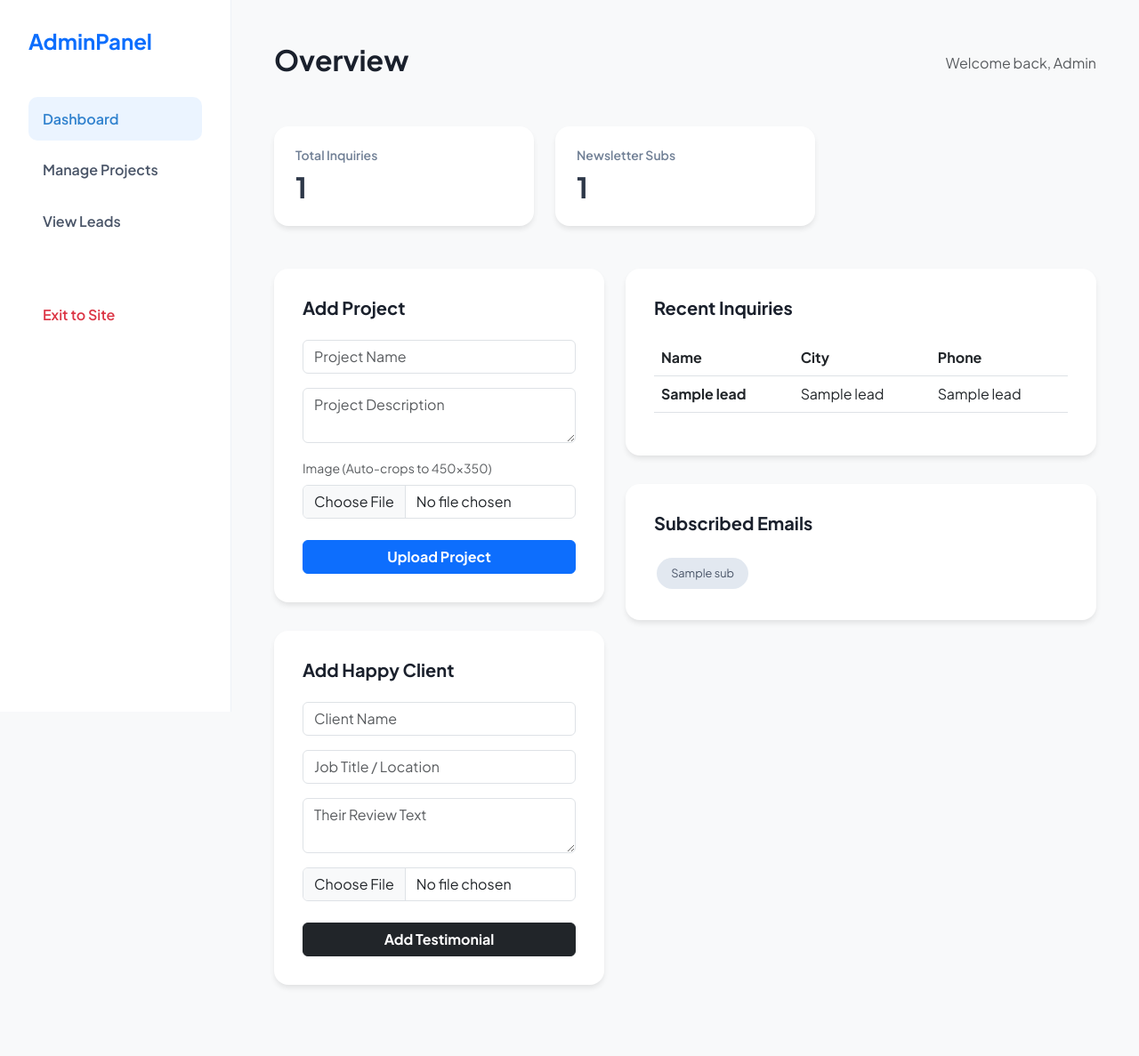
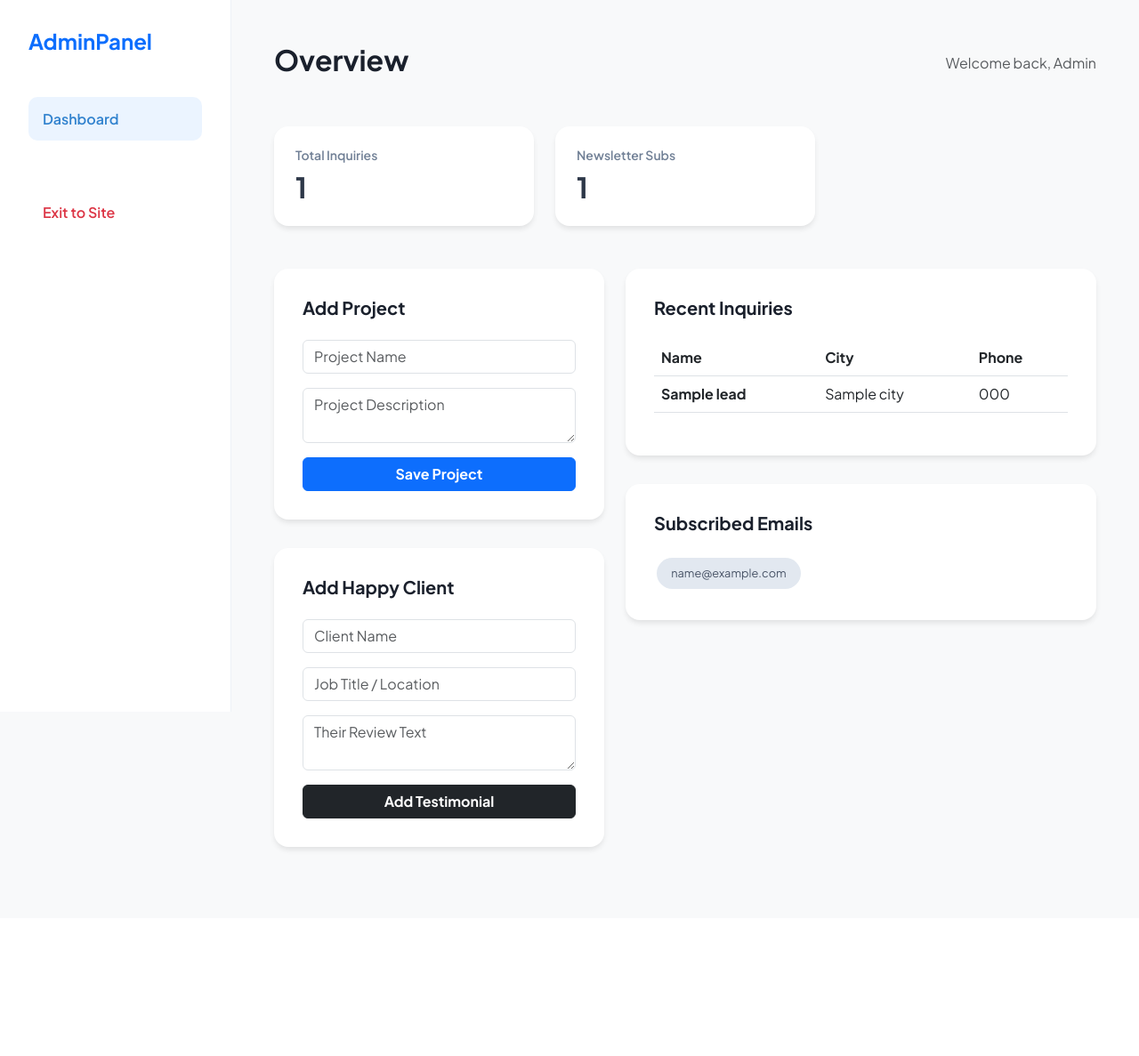
Before and after one commit to diya1704-hash/Full-Stack-Project-EstateElevate, a Flask app: template templates/admin.html in a window 1280 px wide. Shown: the whole page at 89% size. After the commit the page ends 957 px from the top, so only its background shows below. Run offline with Flask 3, Linux system fonts and the light colour scheme; the template is opened without the code that fills it: most values are stand-ins (such as "Sample title", 1, 10 or a date in 2020).

Commit message:
Updated admin panel to work with DictCursor

```diff
--- a/templates/admin.html
+++ b/templates/admin.html
@@ -62,6 +62,8 @@
             padding: 0.8rem 1rem;
             border-radius: 10px;
             margin-bottom: 0.5rem;
+            text-decoration: none;
+            display: block;
         }
 
         .nav-link.active {
@@ -82,13 +84,10 @@
 </head>
 
 <body>
-
     <div class="sidebar">
         <h4 class="fw-bold text-primary mb-5">AdminPanel</h4>
         <nav class="nav flex-column">
             <a class="nav-link active" href="#">Dashboard</a>
-            <a class="nav-link" href="#projects">Manage Projects</a>
-            <a class="nav-link" href="#leads">View Leads</a>
             <a class="nav-link text-danger mt-5" href="/">Exit to Site</a>
         </nav>
     </div>
@@ -118,22 +117,19 @@
             <div class="col-lg-5">
                 <div class="form-box">
                     <h5 class="fw-bold mb-4">Add Project</h5>
-                    <form action="/admin/add_project" method="POST" enctype="multipart/form-data">
+                    <form action="/admin/add_project" method="POST">
                         <input type="text" name="name" class="form-control mb-3" placeholder="Project Name" required>
                         <textarea name="desc" class="form-control mb-3" placeholder="Project Description"></textarea>
-                        <label class="small text-muted mb-2">Image (Auto-crops to 450x350)</label>
-                        <input type="file" name="image" class="form-control mb-4" required>
-                        <button class="btn btn-primary w-100 fw-bold">Upload Project</button>
+                        <button class="btn btn-primary w-100 fw-bold">Save Project</button>
                     </form>
                 </div>
 
                 <div class="form-box">
                     <h5 class="fw-bold mb-4">Add Happy Client</h5>
-                    <form action="/admin/add_client" method="POST" enctype="multipart/form-data">
+                    <form action="/admin/add_client" method="POST">
                         <input type="text" name="name" class="form-control mb-3" placeholder="Client Name" required>
                         <input type="text" name="designation" class="form-control mb-3" placeholder="Job Title / Location">
                         <textarea name="desc" class="form-control mb-3" placeholder="Their Review Text"></textarea>
-                        <input type="file" name="image" class="form-control mb-4" required>
                         <button class="btn btn-dark w-100 fw-bold">Add Testimonial</button>
                     </form>
                 </div>
@@ -154,9 +150,9 @@
                             <tbody>
                                 {% for l in leads %}
                                 <tr>
-                                    <td class="fw-bold">{{ l[1] }}</td>
-                                    <td>{{ l[5] }}</td>
-                                    <td>{{ l[3] }}</td>
+                                    <td class="fw-bold">{{ l['name'] }}</td>
+                                    <td>{{ l['city'] }}</td>
+                                    <td>{{ l['phone'] }}</td>
                                 </tr>
                                 {% endfor %}
                             </tbody>
@@ -168,13 +164,12 @@
                     <h5 class="fw-bold mb-4">Subscribed Emails</h5>
                     <div>
                         {% for s in subs %}
-                        <span class="badge-sub">{{ s[1] }}</span> {% endfor %}
+                        <span class="badge-sub">{{ s['email'] }}</span> {% endfor %}
                     </div>
                 </div>
             </div>
         </div>
     </div>
-
 </body>
 
 </html>
```
